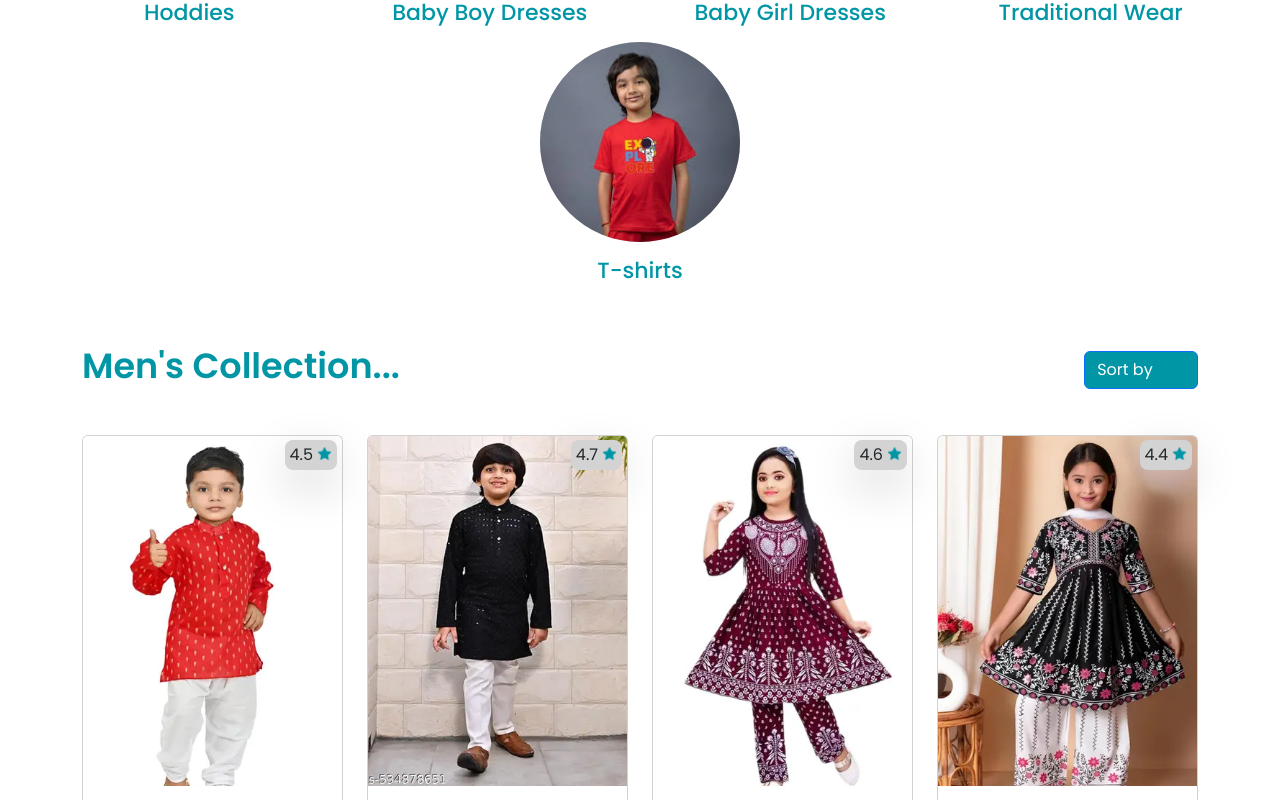
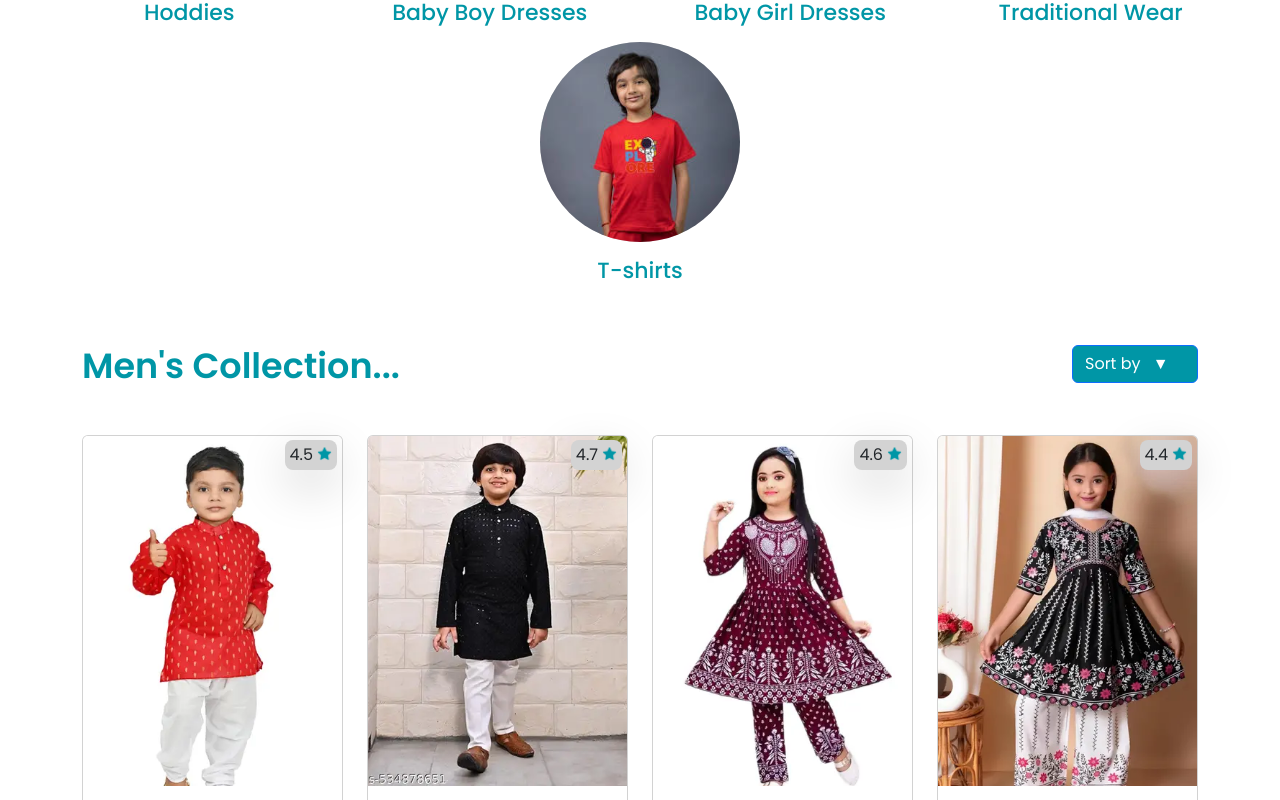
Before and after one commit to kirangadamsetty/vijaya_collections_ecommerce, a React (Vite) app: page /kids in a window 1280 px wide. Shown: the part 1006-1806 px from the top of the page. Built offline with nearby package versions, Linux system fonts and the light colour scheme.

Commit message:
add changes

```diff
--- a/src/components/CategorySlider.jsx
+++ b/src/components/CategorySlider.jsx
@@ -16,7 +16,7 @@ function CategorySlider({categoryData, page}){
 <div className = "category-box">
             <img src = {data.image} alt = "slider-image"/>
         </div>
-        <h3 className = "text-center my-3 cate-head">{data.name}</h3>
+        <h3 style = {{overflow : "hidden",textOverflow : "ellipsis", whiteSpace : "nowrap"}} className = "text-center my-3 cate-head">{data.name}</h3>
             </div>
 
         })}
--- a/src/components/CategorySliderMain.jsx
+++ b/src/components/CategorySliderMain.jsx
@@ -13,7 +13,7 @@ function CategorySliderMain({categoryData}){
 <div className = "category-box mx-auto">
             <img src = {data.image} alt = "slider-image"/>
         </div>
-        <h3 className = "text-center mt-3 cate-head">{data.name}</h3>
+        <h3 style = {{overflow : "hidden",textOverflow : "ellipsis", whiteSpace : "nowrap"}} className = "text-center mt-3 cate-head">{data.name}</h3>
             </div>
              </Link>
         })}
--- a/src/pages/KidPage.jsx
+++ b/src/pages/KidPage.jsx
@@ -27,12 +27,17 @@ function KidPage(){
           <HeroBanner bannerData = {kidsbanner}/>
         <CategorySlider categoryData={kidCategory} page = "kids"/>
         <Container className = "my-4">
-        <div className = "d-flex justify-content-between align-items-center my-4">
+        <div className = "d-flex flex-column flex-md-row justify-content-between my-4">
  <h1>Men's Collection...</h1>
           <DropdownButton
   id="dropdown-basic-button"
   className="custom-dropdown-btn"
-  title={<span className="text-white">Sort by <strong className="text-white px-2">{sortTitle}</strong></span>}
+  title={
+    <span className="text-white">
+      Sort by <strong className="text-white px-1">{sortTitle}</strong>
+      <span className="text-white">&#9660;</span> {/* Added text-white here */}
+    </span>
+  }
 >
   <Dropdown.Item onClick={handleLow}>Price : Low to High</Dropdown.Item>
   <Dropdown.Item onClick={handleHigh}>Price : High to Low</Dropdown.Item>
--- a/src/pages/MenPage.jsx
+++ b/src/pages/MenPage.jsx
@@ -29,10 +29,15 @@ function MenPage(){
         <Container className = "my-4">
         <div className = "d-flex flex-column flex-md-row justify-content-between align-items-md-center  my-4">
  <h1>Men's Collection...</h1>
-         <DropdownButton
+       <DropdownButton
   id="dropdown-basic-button"
   className="custom-dropdown-btn"
-  title={<span className="text-white">Sort by <strong className="text-white px-1">{sortTitle}</strong></span>}
+  title={
+    <span className="text-white">
+      Sort by <strong className="text-white px-1">{sortTitle}</strong>
+      <span className="text-white">&#9660;</span> {/* Added text-white here */}
+    </span>
+  }
 >
   <Dropdown.Item onClick={handleLow}>Price : Low to High</Dropdown.Item>
   <Dropdown.Item onClick={handleHigh}>Price : High to Low</Dropdown.Item>
--- a/src/pages/WomenPage.jsx
+++ b/src/pages/WomenPage.jsx
@@ -27,12 +27,17 @@ function WomenPage(){
          <HeroBanner bannerData = {homebanner}/>
         <CategorySlider categoryData={womenCategory} page = "women"/>
         <Container className = "my-4">
-        <div className = "d-flex justify-content-between align-items-center my-4">
+        <div className = "d-flex flex-column flex-md-row justify-content-between  my-4">
  <h1>Women's Collection...</h1>
-        <DropdownButton
+       <DropdownButton
   id="dropdown-basic-button"
   className="custom-dropdown-btn"
-  title={<span className="text-white">Sort by <strong className="text-white px-2">{sortTitle}</strong></span>}
+  title={
+    <span className="text-white">
+      Sort by <strong className="text-white px-1">{sortTitle}</strong>
+      <span className="text-white">&#9660;</span> {/* Added text-white here */}
+    </span>
+  }
 >
   <Dropdown.Item onClick={handleLow}>Price : Low to High</Dropdown.Item>
   <Dropdown.Item onClick={handleHigh}>Price : High to Low</Dropdown.Item>
```
